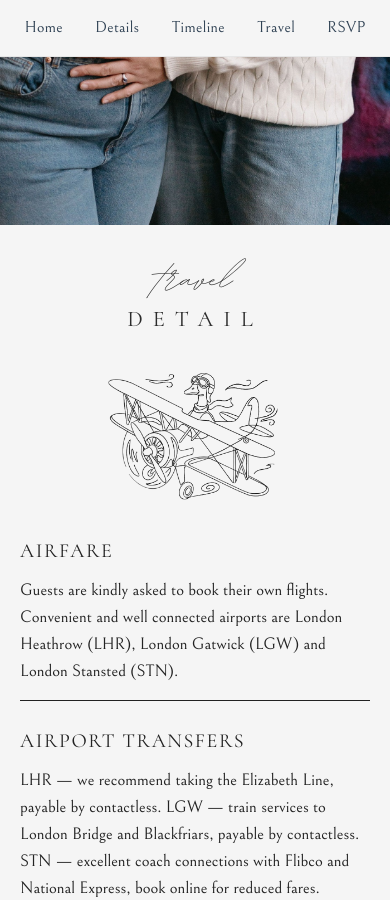
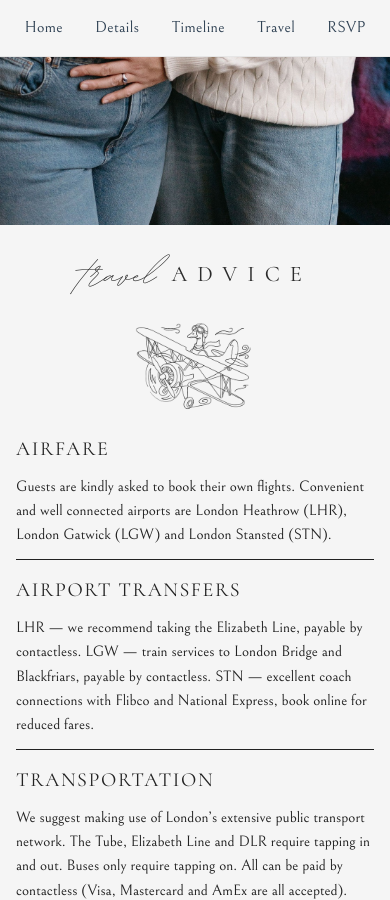
Before and after one commit to bleecr7/wedding-page, a Jekyll site: the page built from index.md, in a window 390 px wide and 900 px high, scrolled down 5018 px. Built offline with Jekyll 4.4.1, drawn with Linux system fonts in a browser that asks for light colours.

Commit message:
fix issue 11

```diff
--- a/assets/css/style.css
+++ b/assets/css/style.css
@@ -182,10 +182,6 @@
 
 .travel .split {
   grid-template-columns: 1fr 2fr;
-}
-
-.travel .section-heading {
-  align-self: center;
 }
 
 /* ------------------------------------------------------------------------ */
@@ -571,6 +567,23 @@
     gap: 0;
   }
 
+  .travel.section {
+    padding: 1rem;
+    justify-content: flex-start;
+  }
+
+  .travel .card p {
+    font-size: 0.95rem;
+  }
+
+  .travel .cards.stacked {
+    gap: 0.9rem;
+  }
+
+  .travel .cards.stacked .card {
+    padding-bottom: 0.7rem;
+  }
+
   .section {
     padding: 1.25rem 1.25rem;
   }
@@ -586,6 +599,10 @@
     width: 50vw;
     max-width: 100%;
     margin-inline: auto;
+  }
+
+  .travel .split-media img {
+    width: 34vw;
   }
 
   .travel .split-media {
```
Also changed, not shown: _sections/06-travel.md (+1 -1 lines).
